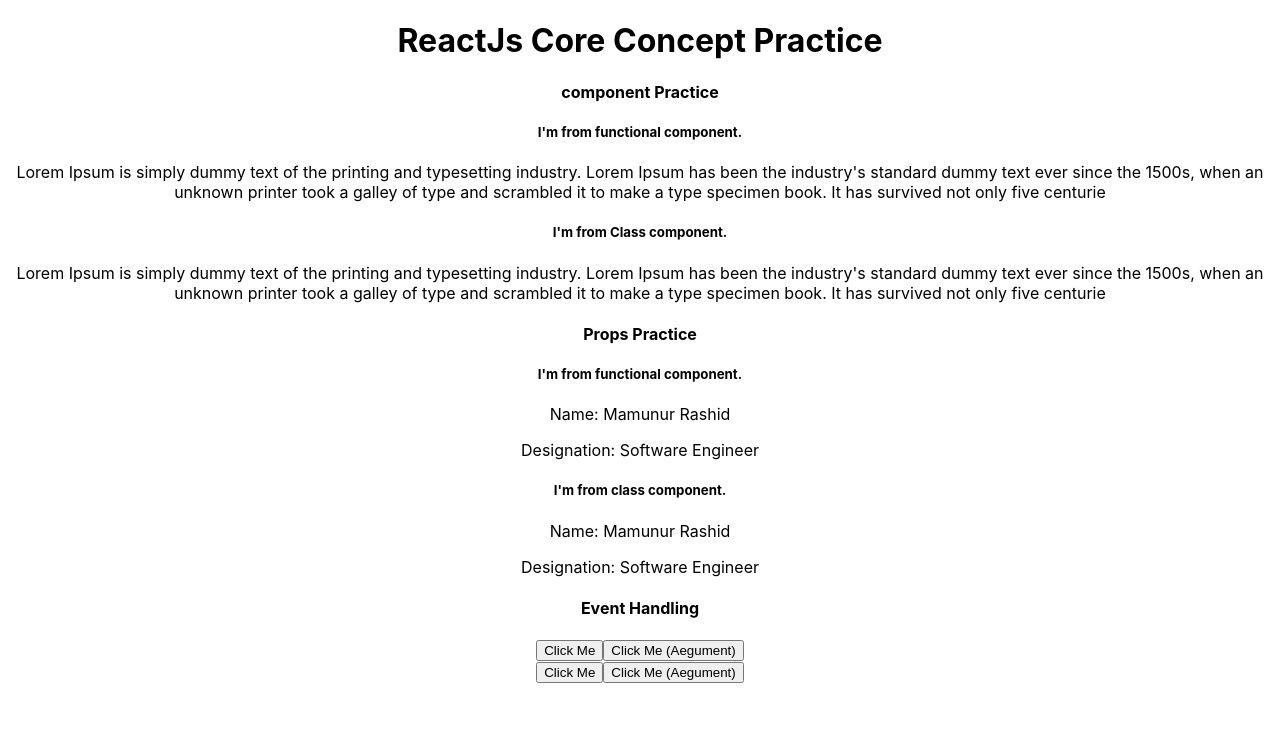
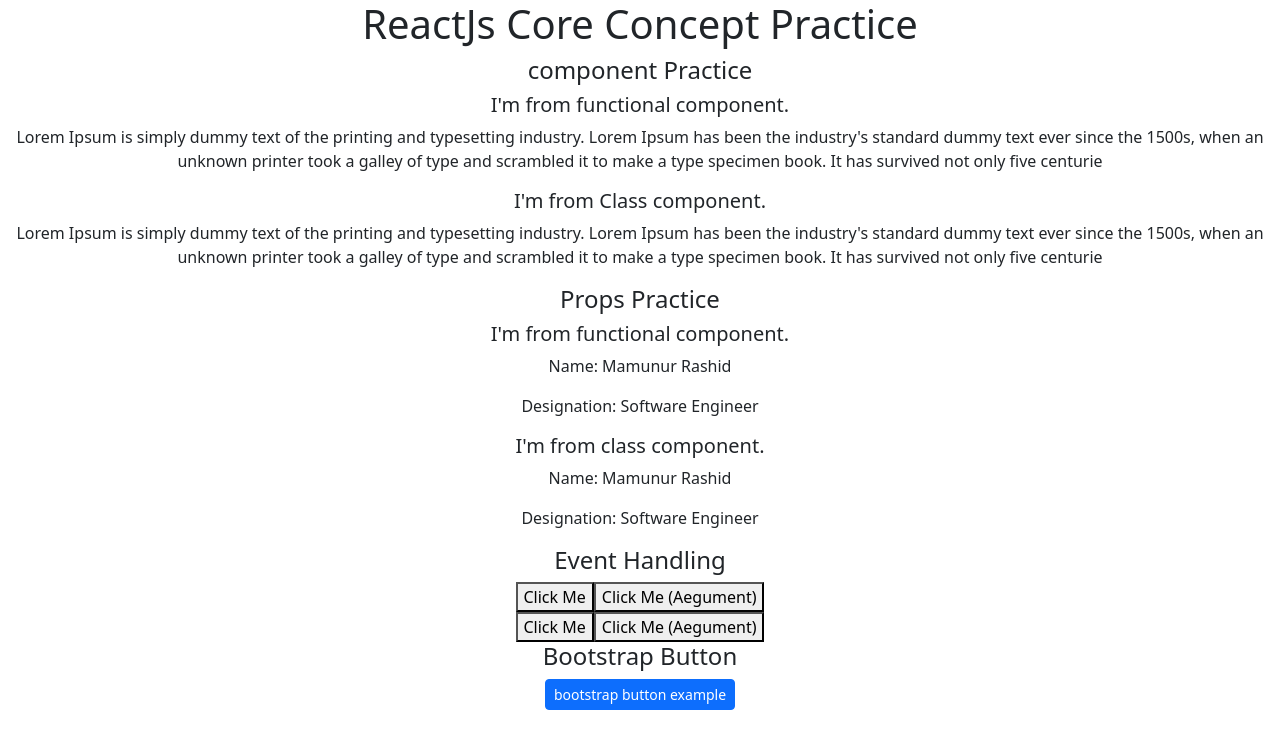
Before and after one commit to mamunurrashid1010/react-practice, a React (Create React App) app: page / in a window 1280 px wide. Shown: the top 748 px of the page. Built offline with nearby package versions, Linux system fonts and the light colour scheme.

Commit message:
Bootstrap : install bootstrap and use in app example

```diff
--- a/package.json
+++ b/package.json
@@ -6,6 +6,7 @@
     "@testing-library/jest-dom": "^5.16.5",
     "@testing-library/react": "^13.4.0",
     "@testing-library/user-event": "^13.5.0",
+    "bootstrap": "^5.2.3",
     "react": "^18.2.0",
     "react-dom": "^18.2.0",
     "react-scripts": "5.0.1",
--- a/src/App.js
+++ b/src/App.js
@@ -6,6 +6,7 @@ import PropsInFunction from './props/PropsInFunction';
 import PropsInClass from './props/PropsInClass';
 import ButtonInFunction from './handlingEvents/ButtonInFunction';
 import ButtonInClass from './handlingEvents/ButtonInClass';
+import ButtonBootstrap from './handlingEvents/ButtonBootstrap';
 
 function App() {
   return (
@@ -24,6 +25,9 @@ function App() {
         <ButtonInFunction />
         <ButtonInClass />
 
+        <h4>Bootstrap Button</h4>
+        <ButtonBootstrap />
+
     </div>
   );
 }
--- /dev/null
+++ b/src/handlingEvents/ButtonBootstrap.js
@@ -0,0 +1,14 @@
+import React, { Component } from "react";
+import '../../node_modules/bootstrap/dist/css/bootstrap.min.css';
+
+class ButtonBootstrap extends Component{
+    render(){
+        return(
+            <div>
+                {/* bootstrap button class use */}
+                <button className="btn btn-primary btn-sm">bootstrap button example</button>
+            </div>
+        );
+    }
+}
+export default ButtonBootstrap;
--- a/src/handlingEvents/ButtonInFunction.js
+++ b/src/handlingEvents/ButtonInFunction.js
@@ -14,7 +14,6 @@ function ButtonInFunction(){
     return(
         <div>
             <button onClick={buttonClickHandler}>Click Me</button>
-
             {/* button with argument */}
             <button onClick={buttonWithArgumentClickHandler.bind(this,"test argument")}>Click Me (Aegument)</button>
         </div>
```
Also changed, not shown: 1 other file (tests, documents, lock files or other folders).
